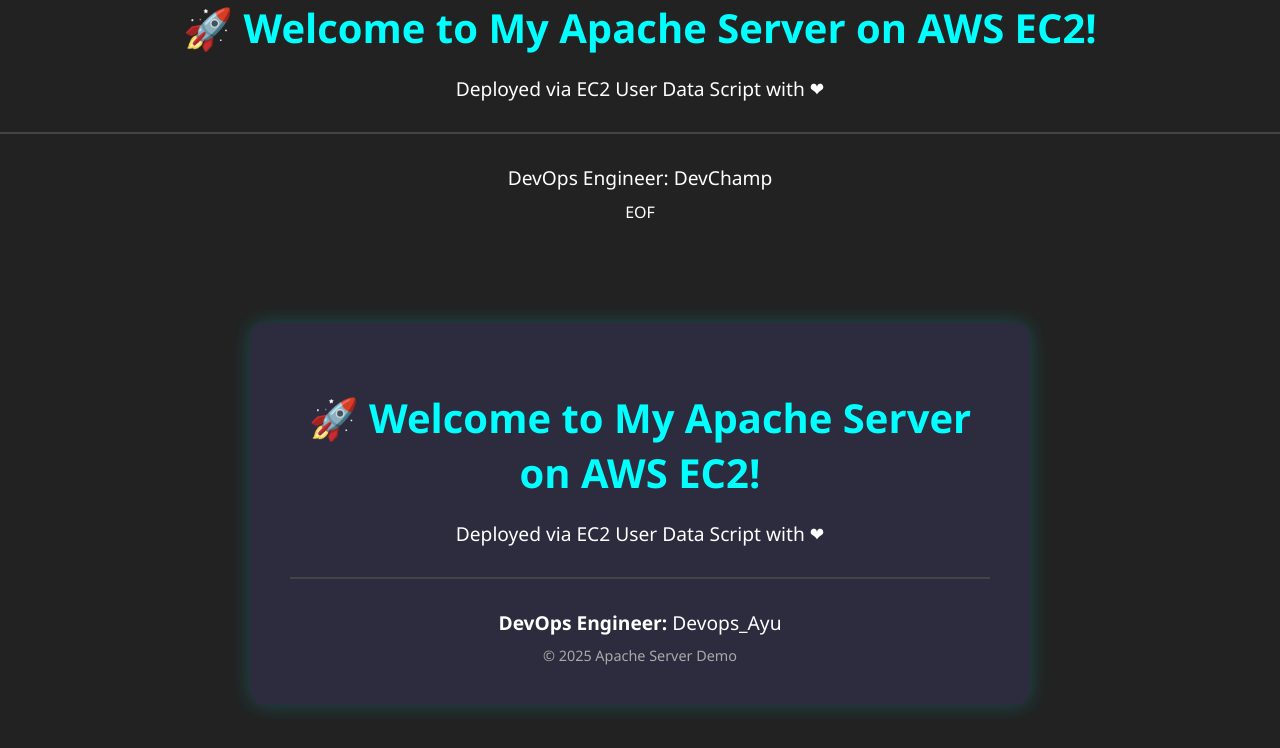
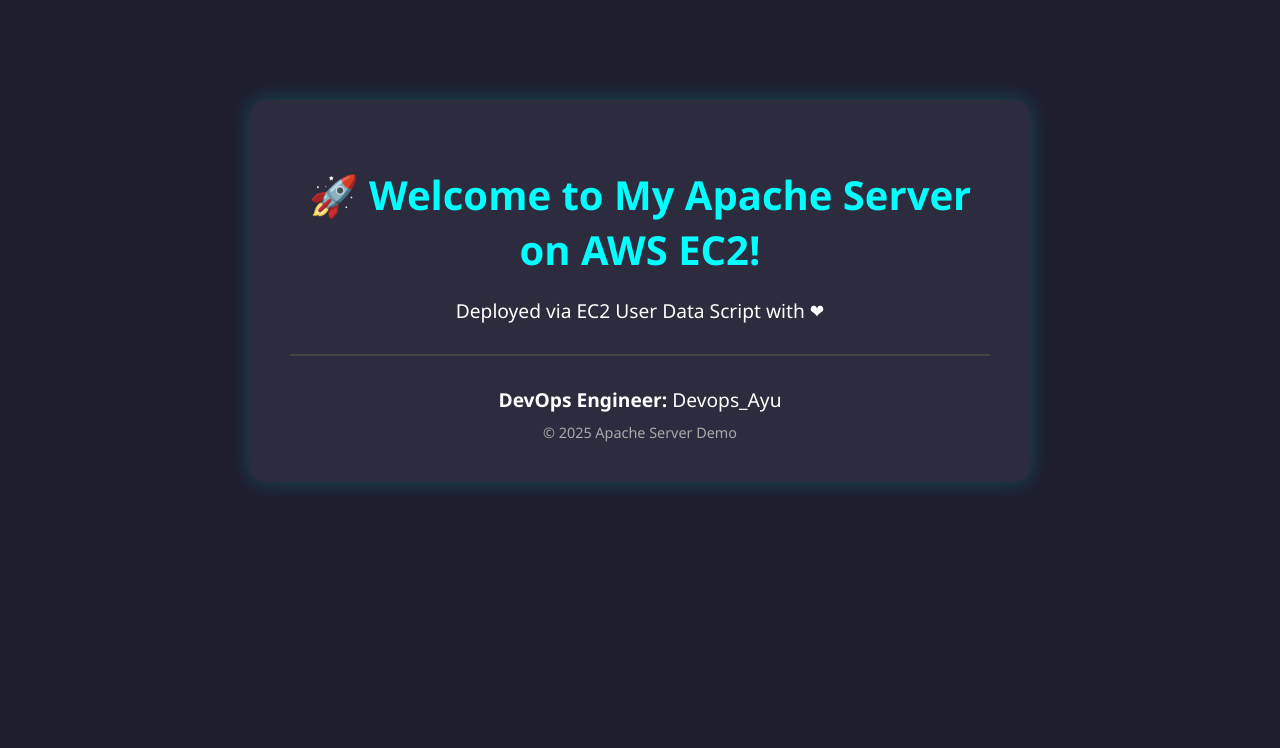
Before and after one commit to DEVOPSAYUS/First_TRY, a plain HTML site: page index.html in a window 1280 px wide. Drawn offline with Linux system fonts and the light colour scheme.

Commit message:
Update index.html

```diff
--- a/index.html
+++ b/index.html
@@ -1,17 +1,4 @@
-<html>
-  <head>
-    <title>My Apache Web Server</title>
-  </head>
-  <body style="background-color:#222; color:#fff; text-align:center;">
-    <h1>🚀 Welcome to My Apache Server on AWS EC2!</h1>
-    <p>Deployed via EC2 User Data Script with ❤</p>
-    <hr>
-    <p>DevOps Engineer: DevChamp</p>
-  </body>
-</html>
-EOF
-
-
+<!DOCTYPE html>
 <html lang="en">
 <head>
   <meta charset="UTF-8">
```
